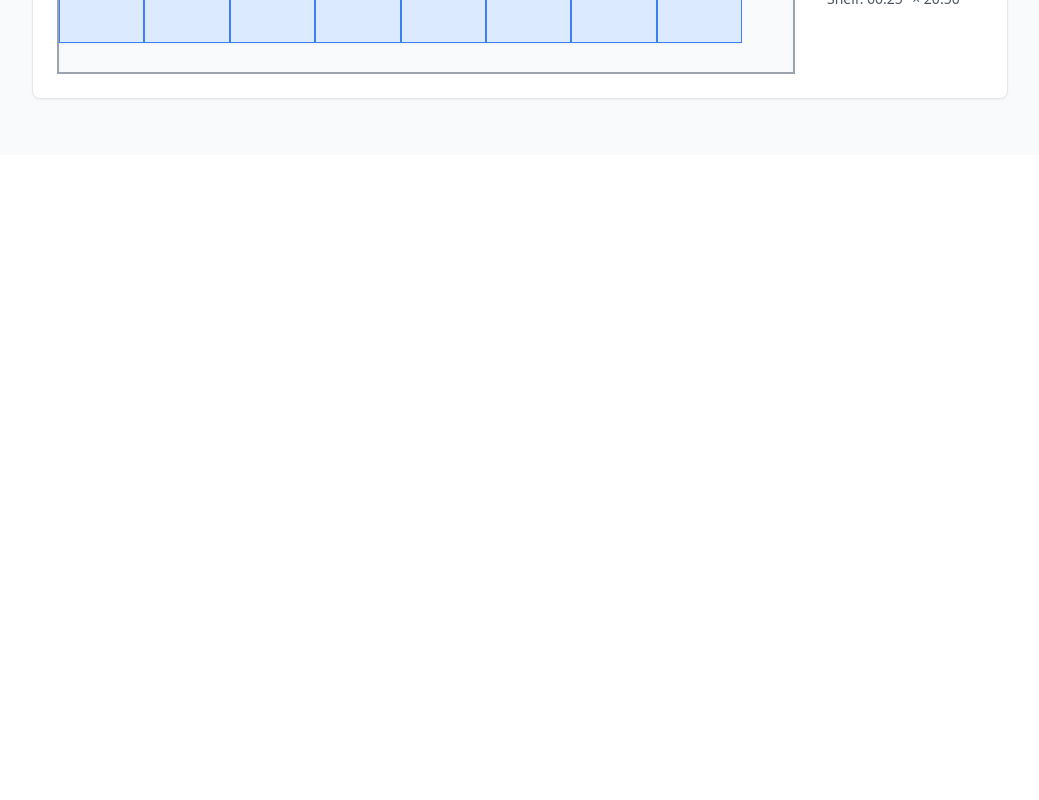
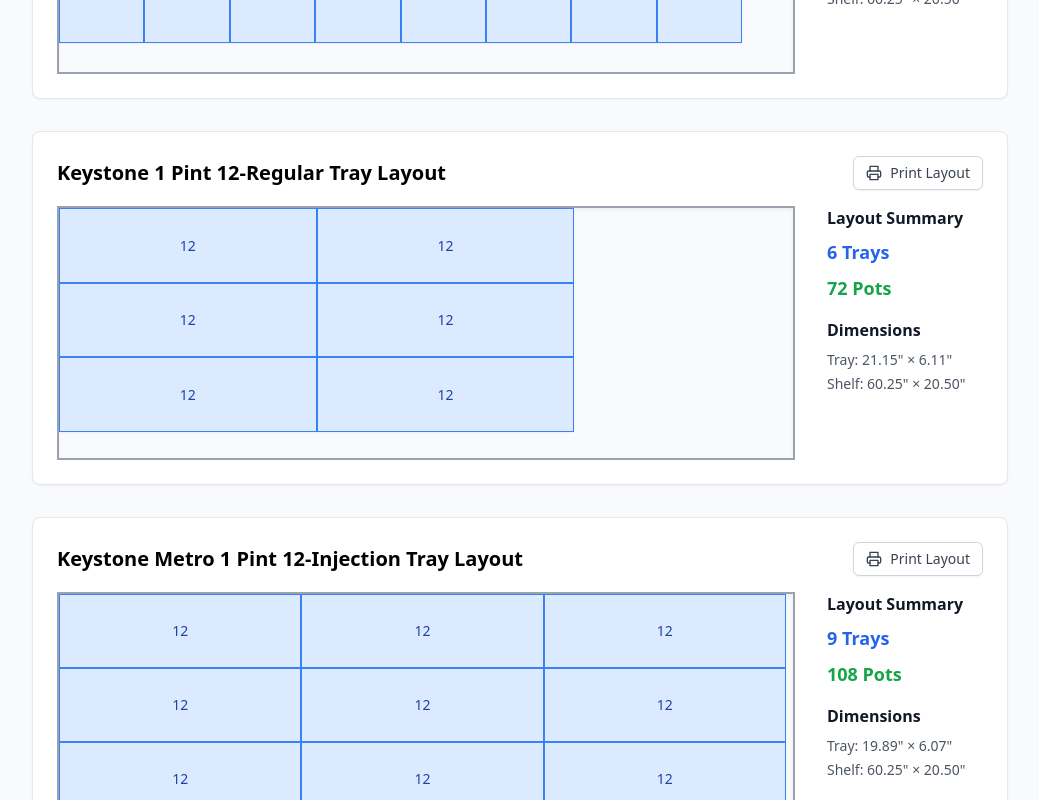
Before and after one commit to jmanq/classichgcartoptimization, a React (Vite) app: page / in a window 1280 px wide. Shown: the part 960-1760 px from the top of the page, without its empty margins (120-1159 px from the left). Before the commit the page ends 1115 px from the top, so only its background shows below. Built offline with nearby package versions, Linux system fonts and the light colour scheme.

Commit message:
Update trayData.ts

```diff
--- a/src/data/trayData.ts
+++ b/src/data/trayData.ts
@@ -19,6 +19,30 @@ export const potSizes: PotSize[] = [
           length: 7.01
         },
         count: 12
+      },
+      {
+        name: "Keystone 1 Pint 12-Regular Tray",
+        tod: {
+          width: 21.15,
+          length: 6.11
+        },
+        count: 12
+      },
+      {
+        name: "Keystone Metro 1 Pint 12-Injection Tray",
+        tod: {
+          width: 19.89,
+          length: 6.07
+        },
+        count: 12
+      },
+      {
+        name: "Keystone Metro 1 Pint 12-Coex Tray",
+        tod: {
+          width: 20.08,
+          length: 6.07
+        },
+        count: 12
       }
     ]
   },
@@ -30,6 +54,14 @@ export const potSizes: PotSize[] = [
         tod: {
           width: 14.26,
           length: 7.92
+        },
+        count: 8
+      },
+      {
+        name: "Keystone Metro 1.5 Pint 8-Regular Tray",
+        tod: {
+          width: 15.91,
+          length: 7.13
         },
         count: 8
       },
@@ -48,7 +80,7 @@ export const potSizes: PotSize[] = [
           length: 7.92
         },
         count: 12
-      }
+      },
     ]
   },
   {
@@ -73,8 +105,53 @@ export const potSizes: PotSize[] = [
     ]
   },
   {
+    size: "1.5 Quart",
+    trays: [
+      {
+        name: "Keystone 1.5 Quart 6-Regular Tray",
+        tod: {
+          width: 17.88,
+          length: 9.85
+        },
+        count: 6
+      },
+      {
+        name: "Keystone 1.5 Quart 6-Turned Tray",
+        tod: {
+          width: 14.81,
+          length: 11.97
+        },
+        count: 6
+      },
+      {
+        name: "Keystone 1.5 Quart 8-Regular Tray",
+        tod: {
+          width:   23.82,
+          length: 9.85
+        },
+        count: 8
+      },
+      {
+        name: "Keystone 1.5 Quart 8-Turned Tray",
+        tod: {
+          width: 19.69,
+          length: 11.97
+        },
+        count: 8
+      }
+    ]
+  },
+  {
     size: "2 Quart",
     trays: [
+      {
+        name: "Keystone 2 Quart 3-Regular Tray",
+        tod: {
+          width: 18.00,
+          length: 4.93
+        },
+        count: 3
+      },
       {
         name: "2 Quart 6-Turned Tray",
         tod: {
```
